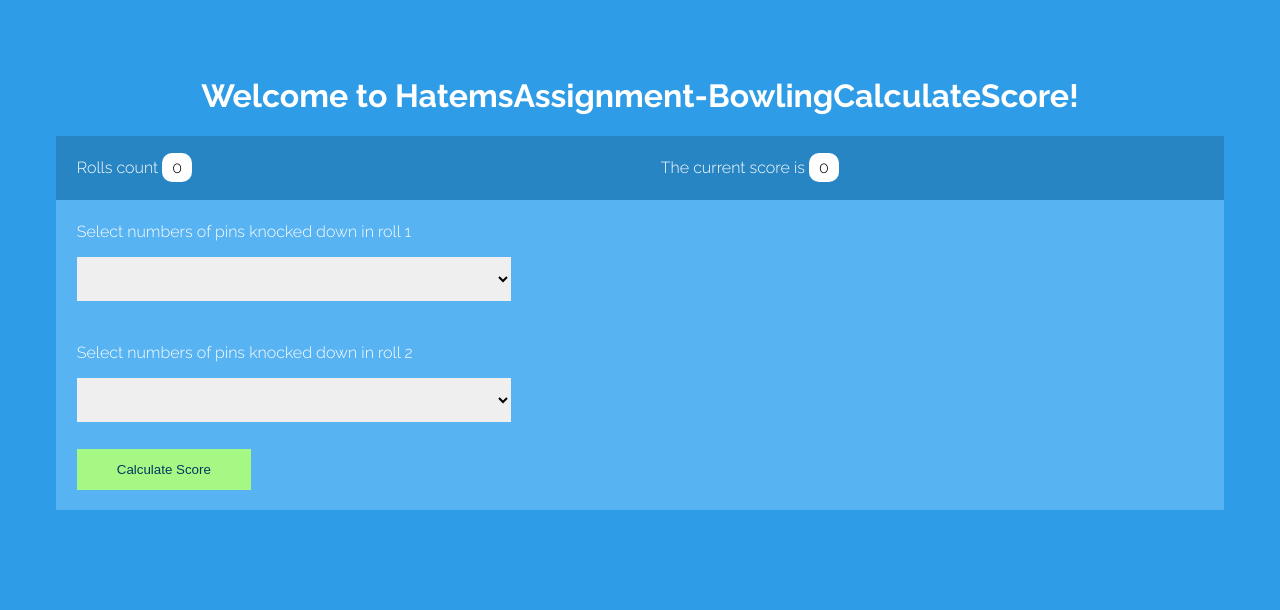
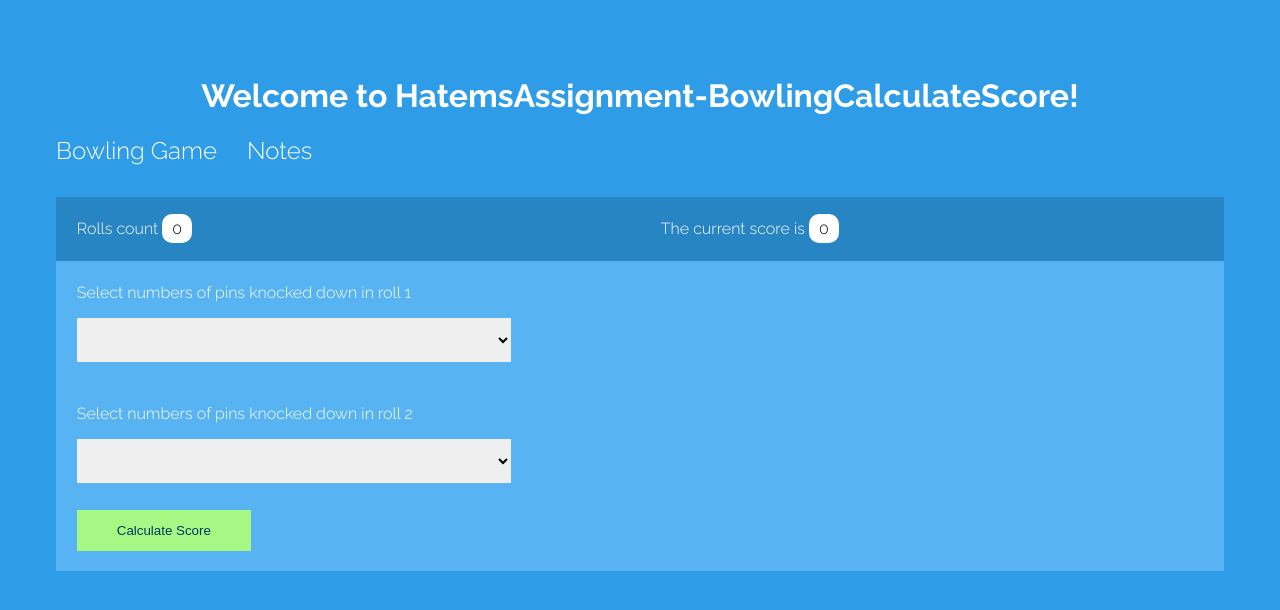
Before and after one commit to Hatem-Mahmood/HatemsAssignment-BowlingCalculateScore, an Angular app: page / in a window 1280 px wide. Shown: the top 610 px of the page. Built offline with nearby package versions, Linux system fonts and the light colour scheme.

Commit message:
add navbar

```diff
--- a/src/app/app.component.html
+++ b/src/app/app.component.html
@@ -4,6 +4,11 @@
     Welcome to {{ title }}!
   </h1>
  </div>
+ <!--navbar-->
+ <ul>
+  <li><a [routerLink]="['/']">Bowling Game</a></li>
+  <li><a [routerLink]="['/notes']">Notes</a></li>
+</ul>
 
 
 <router-outlet></router-outlet>
```
